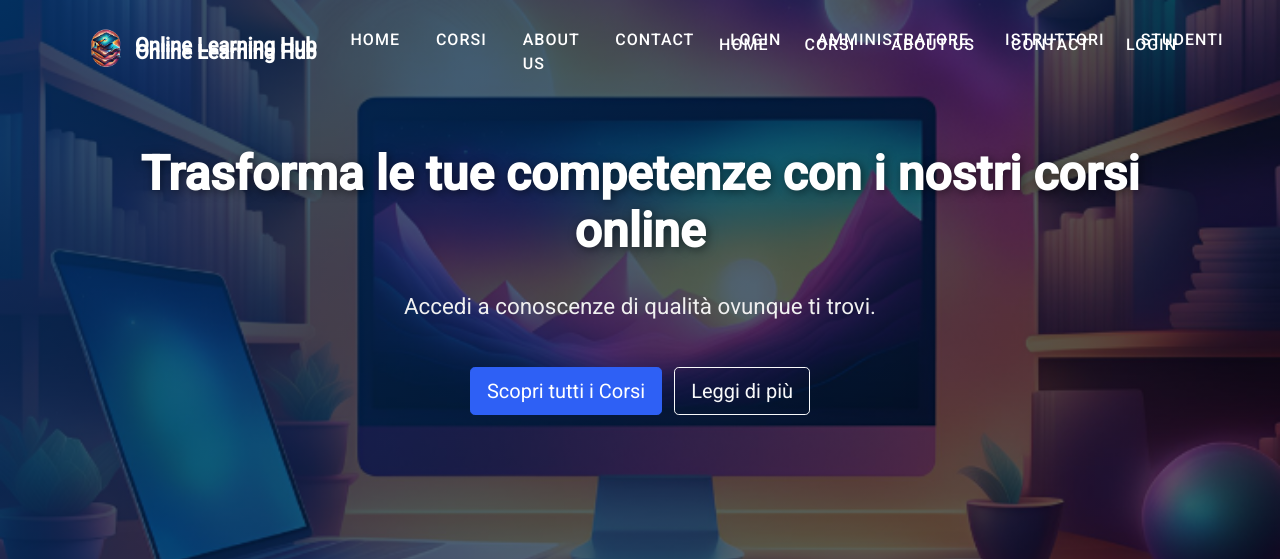
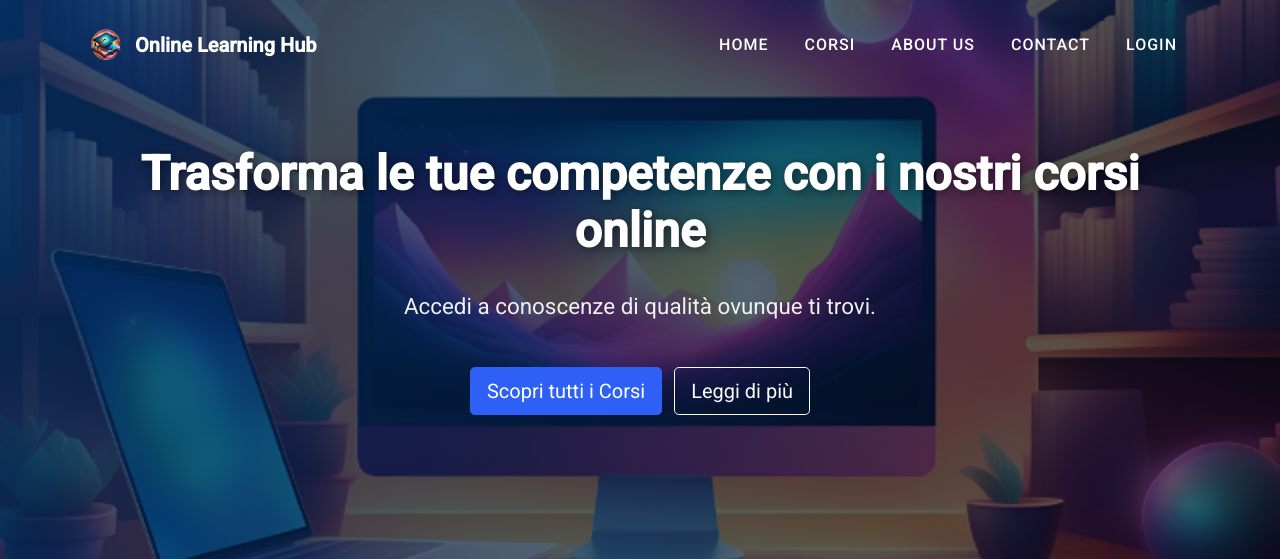
Before and after one commit to lakaraa/corsi, a PHP site: page /corsi/index.php in a window 1280 px wide. Shown: the top 559 px of the page. Run offline with PHP 8.4, Linux system fonts and the light colour scheme; data that the repository does not hold is empty.

Commit message:
tolta la navbar dal template header

```diff
--- a/template_header.php
+++ b/template_header.php
@@ -16,27 +16,3 @@
 
 </head>
 <body>
-    <!-- Navbar -->
-    <nav class="navbar navbar-expand-lg fixed-top custom-navbar">
-        <div class="container">
-            <a class="navbar-brand" href="#">
-                <img src="image/logo.png" alt="Logo" width="40" height="40" class="d-inline-block align-middle">
-                <span>Online Learning Hub</span>
-            </a>
-            <button class="navbar-toggler" type="button" data-toggle="collapse" data-target="#navbarNav" aria-controls="navbarNav" aria-expanded="false" aria-label="Toggle navigation">
-                <span class="navbar-toggler-icon"><i class="fas fa-bars"></i></span>
-            </button>
-            <div class="collapse navbar-collapse" id="navbarNav">
-                <ul class="navbar-nav ml-auto">
-                    <li class="nav-item"><a class="nav-link" href="index.php">Home</a></li>
-                    <li class="nav-item"><a class="nav-link" href="corsi.php">Corsi</a></li>
-                    <li class="nav-item"><a class="nav-link" href="aboutUs.php">About Us</a></li>
-                    <li class="nav-item"><a class="nav-link" href="contact.php">Contact</a></li>
-                    <li class="nav-item"><a class="nav-link" href="login.php">Login</a></li>
-                    <li class="nav-item"><a class="nav-link" href="amministratoreDashboard.php">Amministratore</a></li>
-                    <li class="nav-item"><a class="nav-link" href="istruttoreDashboard.php">Istruttori</a></li>
-                    <li class="nav-item"><a class="nav-link" href="studentDashboard.php">Studenti</a></li>
-                </ul>
-            </div>
-        </div>
-    </nav>
```
